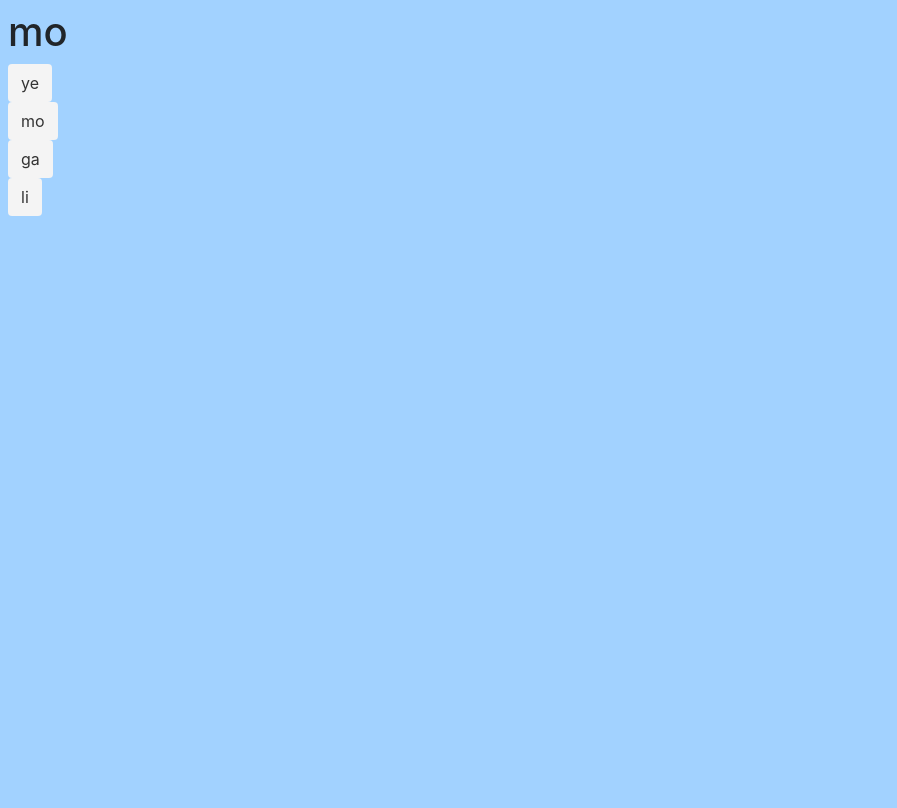
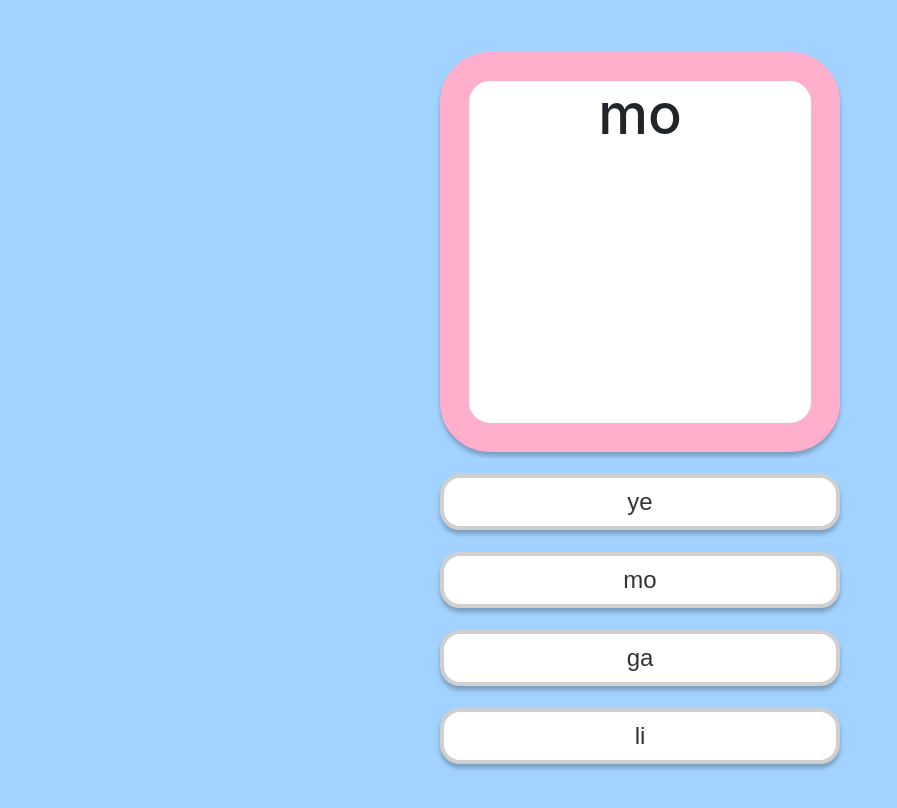
Before and after one commit to ryanzoleta/baybayin-quiz, a Svelte app: page / in a window 1280 px wide. Both pictures are taken after a click on the button "start". Shown: the whole page, without its empty margins (0-897 px from the left). Built offline with nearby package versions, Linux system fonts and the light colour scheme.

Commit message:
Add misc animations

```diff
--- a/src/App.svelte
+++ b/src/App.svelte
@@ -10,6 +10,10 @@
     href="https://cdn.jsdelivr.net/npm/bootstrap@4.0.0/dist/css/bootstrap.min.css"
     integrity="sha384-Gn5384xqQ1aoWXA+058RXPxPg6fy4IWvTNh0E263XmFcJlSAwiGgFAW/dAiS6JXm"
     crossorigin="anonymous"
+  />
+  <link
+    rel="stylesheet"
+    href="https://cdnjs.cloudflare.com/ajax/libs/animate.css/4.1.1/animate.min.css"
   />
   <style>
     body {
--- /dev/null
+++ b/src/common/animate.js
@@ -0,0 +1,38 @@
+export function pulse(event) {
+  const element = event.target;
+  element.classList.add('animate__animated', 'animate__pulse');
+
+  element.addEventListener('animationend', () => {
+    element.classList.remove('animate__animated');
+    element.classList.remove('animate__pulse');
+  });
+}
+
+export function shake(event) {
+  const element = event.target;
+  element.classList.add('animate__animated', 'animate__shakeX');
+
+  element.addEventListener('animationend', () => {
+    element.classList.remove('animate__animated');
+    element.classList.remove('animate__shakeX');
+  });
+}
+
+export function slideInRight(element) {
+  element.classList.add('animate__animated', 'animate__slideInRight');
+
+  element.addEventListener('animationend', () => {
+    element.classList.remove('animate__animated');
+    element.classList.remove('animate__slideInRight');
+  });
+}
+
+export function slideOutLeft(element) {
+  element.classList.add('animate__animated', 'animate__slideOutLeft');
+
+  element.addEventListener('animationend', () => {
+    element.classList.remove('animate__animated');
+    element.classList.remove('animate__slideOutLeft');
+    slideInRight(element);
+  });
+}
--- a/src/components/ChoiceButton.svelte
+++ b/src/components/ChoiceButton.svelte
@@ -1,15 +1,60 @@
 <script>
+  import { pulse } from '../common/animate';
+
   export let text = 'Start';
   export let isCorrect;
+  export let showCorrect = false;
+  export let showWrong = false;
   export let handleClickChoice;
 
   function handleClick() {
-    handleClickChoice(isCorrect);
+    showCorrect = isCorrect ? true : false;
+    showWrong = isCorrect ? false : true;
+    setTimeout(() => {
+      handleClickChoice(isCorrect);
+      showCorrect = false;
+      showWrong = false;
+    }, 1000);
   }
 </script>
 
-<button type="button" class="btn" on:click={handleClick}>{text}</button>
+<button
+  type="button"
+  class="btn "
+  class:correct={showCorrect}
+  class:wrong={showWrong}
+  on:click={handleClick}
+  on:mouseenter={pulse}
+  >{text}
+</button>
 
 <style>
-  /* your styles go here */
+  button {
+    background: #ffffff;
+    border: 4px solid #cfcfcf;
+    box-sizing: border-box;
+    box-shadow: 0px 4px 4px rgba(0, 0, 0, 0.25);
+    border-radius: 20px;
+    width: 100%;
+    margin-top: 22px;
+    font-size: 24px;
+    font-family: 'Arial';
+    --animate-duration: 0.5s;
+  }
+
+  .correct {
+    background: #84ffb5;
+    border: 4px solid #62e797;
+    box-sizing: border-box;
+    box-shadow: 0px 4px 4px rgba(0, 0, 0, 0.25);
+    border-radius: 20px;
+  }
+
+  .wrong {
+    background: #ffa2a2;
+    border: 4px solid #dc8b8b;
+    box-sizing: border-box;
+    box-shadow: 0px 4px 4px rgba(0, 0, 0, 0.25);
+    border-radius: 20px;
+  }
 </style>
--- a/src/components/LinkButton.svelte
+++ b/src/components/LinkButton.svelte
@@ -1,9 +1,13 @@
 <script>
+  import { pulse } from '../common/animate';
+
   export let text = 'Start';
   export let handleClick;
 </script>
 
-<button type="button" class="btn" on:click={handleClick}>{text}</button>
+<button type="button" class="btn" on:click={handleClick} on:mouseenter={pulse}
+  >{text}</button
+>
 
 <style>
   button {
@@ -13,5 +17,6 @@
     border-radius: 20px;
     color: white;
     font-family: 'Arial Rounded MT Bold';
+    --animate-duration: 0.5s;
   }
 </style>
--- a/src/views/QuizView.svelte
+++ b/src/views/QuizView.svelte
@@ -1,5 +1,6 @@
 <script>
   import { questions } from '../stores/questions';
+  import { slideOutLeft } from '../common/animate';
   import ChoiceButton from '../components/ChoiceButton.svelte';
 
   // Retrieve 10 random letters from the questions store
@@ -33,12 +34,21 @@
       score += 1;
     }
     totalItems += 1;
-    nextQuestion();
+    slideOutLeft(document.getElementById('entireView'));
+    setTimeout(() => nextQuestion(), 500);
   }
 </script>
 
 <main>
-  <h1>{remainingQuestion[0]}</h1>
+  <div
+    class="container d-flex flex-column min-vh-100 justify-content-center align-items-center animate__animated animate__slideInRight"
+    id="entireView"
+  >
+    <div class="row ">
+      <div class="col title-box">
+        <div class="question">
+          <h1 class="vertical-middle">{remainingQuestion[0]}</h1>
+        </div>
         {#each choices as choice}
           <div>
             <ChoiceButton
@@ -49,8 +59,35 @@
             <br />
           </div>
         {/each}
+      </div>
+    </div>
+  </div>
 </main>
 
 <style>
-  /* your styles go here */
+  .container {
+    height: 100vh;
+  }
+
+  .question {
+    background: #ffffff;
+    border: 29px solid #ffafcc;
+    box-sizing: border-box;
+    box-shadow: 0px 4px 4px rgba(0, 0, 0, 0.25);
+    border-radius: 50px;
+
+    width: 400px;
+    height: 400px;
+  }
+
+  .question h1 {
+    font-size: 56px;
+    width: 100%;
+    height: 100%;
+    text-align: center;
+  }
+
+  #entireView {
+    --animate-duration: 0.5s;
+  }
 </style>
```
Also changed, not shown: src/QuizManager.svelte (line endings or trailing spaces). Lines whose indentation alone changed are shown as unchanged.
